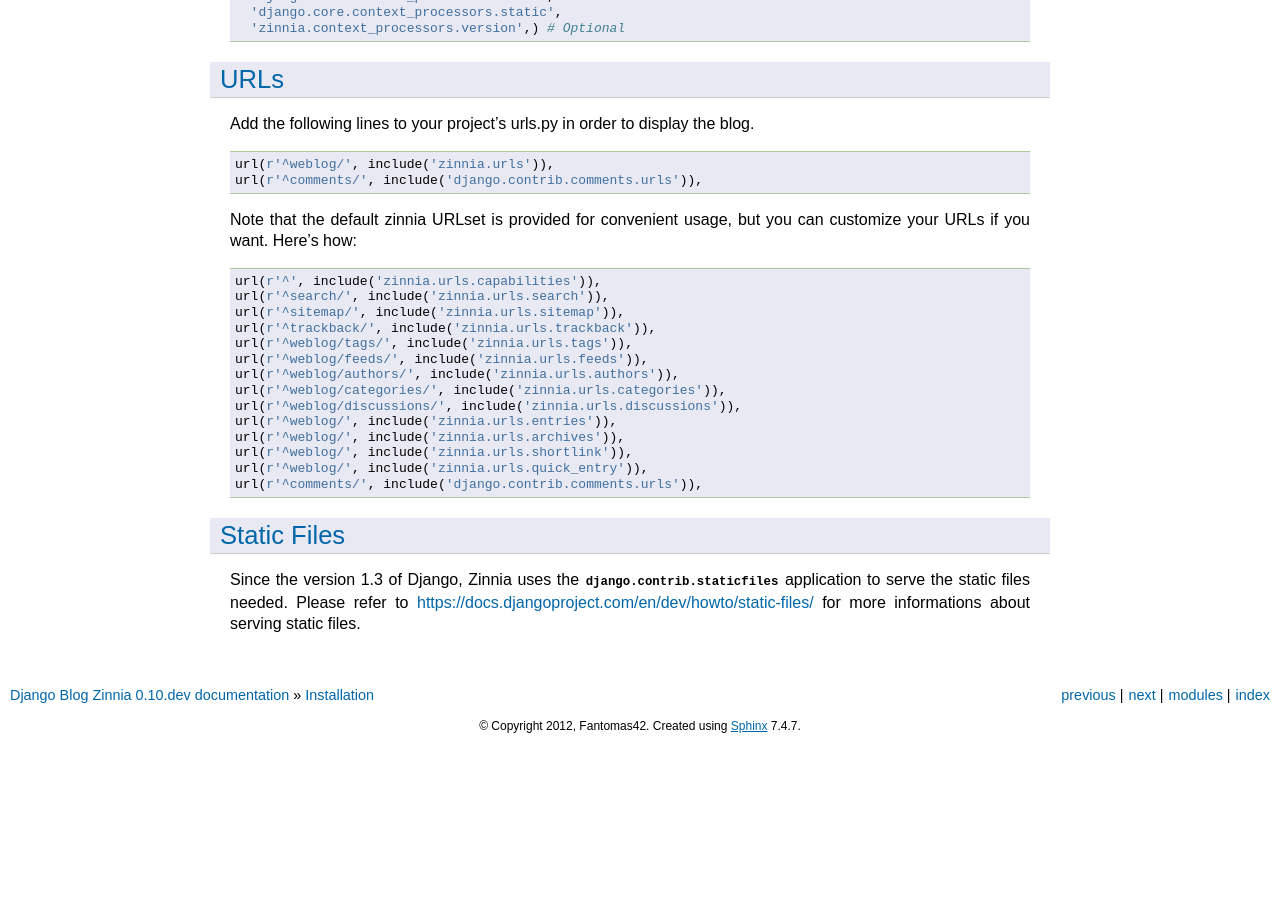
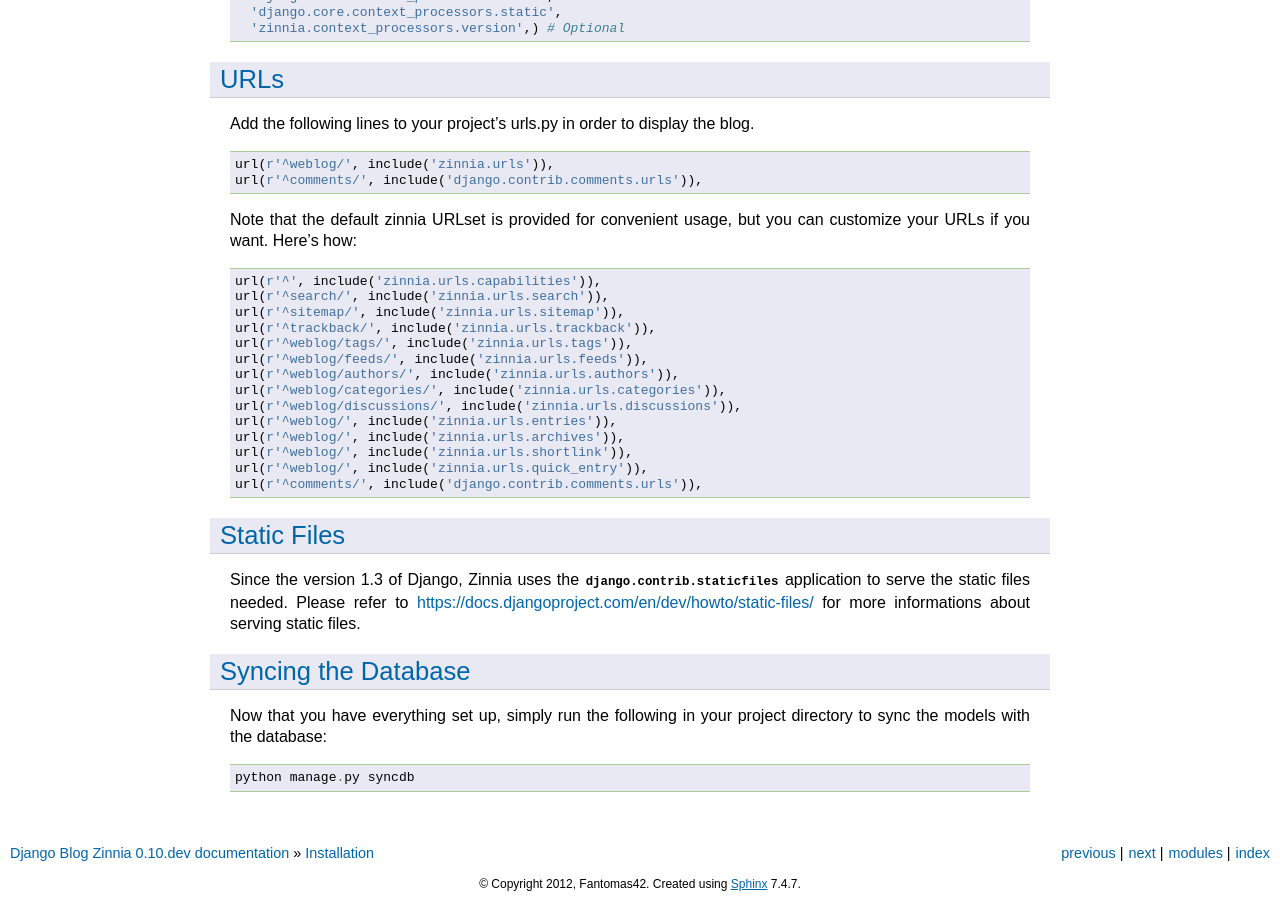
Before and after one commit to Fantomas42/django-blog-zinnia, a Sphinx documentation site: the page built from docs/getting-started/install.rst, in a window 1280 px wide and 900 px high, scrolled down 1316 px. Built offline with Sphinx 7.4.7, drawn with Linux system fonts in a browser that asks for light colours; before the commit the page ends 2058 px from its top, so only the background shows below that.

Commit message:
Added information on syncing the database.

```diff
--- a/docs/getting-started/install.rst
+++ b/docs/getting-started/install.rst
@@ -137,3 +137,11 @@
 .. _`BeautifulSoup`: http://www.crummy.com/software/BeautifulSoup/
 .. _`pyparsing`: http://pyparsing.wikispaces.com/
 .. _`django-xmlrpc`: https://github.com/Fantomas42/django-xmlrpc
+
+Syncing the Database
+====================
+
+Now that you have everything set up, simply run the following in your
+project directory to sync the models with the database::
+
+    python manage.py syncdb
```
